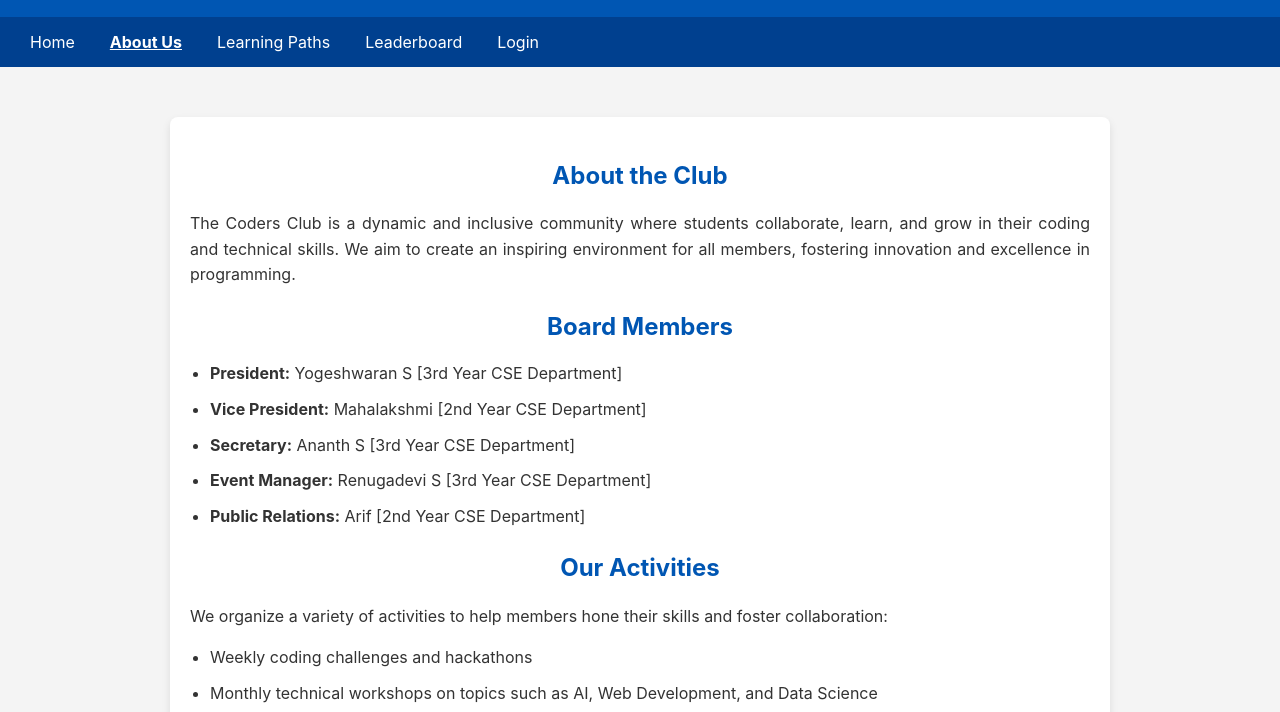
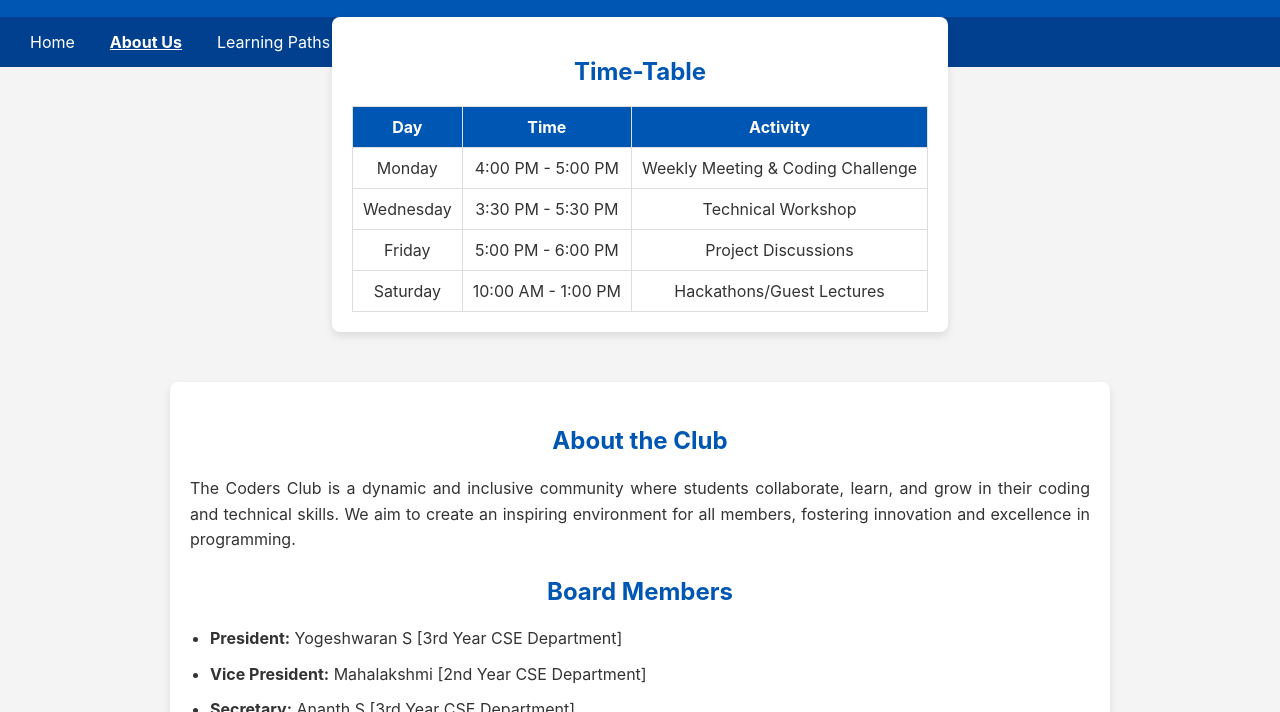
Before and after one commit to thecodersclub-mce/thecodersclub-mce.github.io, a plain HTML site: page about.html in a window 1280 px wide. Shown: the part 88-800 px from the top of the page. Drawn offline with Linux system fonts and the light colour scheme.

Commit message:
Update about.html

```diff
--- a/about.html
+++ b/about.html
@@ -4,14 +4,42 @@
     <meta charset="UTF-8">
     <meta name="viewport" content="width=device-width, initial-scale=1.0">
     <title>About Us - The Coders Club</title>
-    <!-- Link to Favicon -->
+    <!-- Link Favicon -->
     <link rel="icon" href="MCE_tab.png" type="image/png">
     <link rel="stylesheet" href="styles.css">
+    <style>
+        /* Adjust Time-Table Styling */
+        .time-table {
+            margin-top: -50px; /* Moves the table slightly above its default position */
+            max-width: 1000px; /* Ensures proper width for visibility */
+            padding: 20px; /* Adds spacing around table */
+            background-color: white;
+            box-shadow: 0 4px 8px rgba(0, 0, 0, 0.1); /* Subtle shadow */
+            border-radius: 8px; /* Smooth edges */
+        }
+        .time-table h2 {
+            text-align: center;
+            color: #0056b3;
+        }
+        .time-table table {
+            width: 100%; /* Ensures table spans the container width */
+            border-collapse: collapse; /* Removes gaps between table borders */
+            text-align: center;
+        }
+        .time-table th, .time-table td {
+            padding: 10px;
+            border: 1px solid #ddd; /* Adds light border */
+        }
+        .time-table thead {
+            background-color: #0056b3;
+            color: white;
+        }
+    </style>
 </head>
 <body>
     <!-- Invisible Container -->
     <div class="invisible-container">
-        <!-- Blue Container (Header) -->
+        <!-- Blue Container -->
         <div class="blue-container">
             <img src="MCE_tab.png" alt="Logo" class="favicon-logo">
             <div class="titles">
@@ -29,36 +57,11 @@
             <a href="login.html">Login</a>
         </nav>
 
-        <!-- Main Content Section -->
-        <section class="content">
-            <h2>About the Club</h2>
-            <p>The Coders Club is a dynamic and inclusive community where students collaborate, learn, and grow in their coding and technical skills. We aim to create an inspiring environment for all members, fostering innovation and excellence in programming.</p>
-
-            <h2>Board Members</h2>
-            <ul>
-                <li><strong>President:</strong> Yogeshwaran S [3rd Year CSE Department]</li>
-                <li><strong>Vice President:</strong> Mahalakshmi [2nd Year CSE Department]</li>
-                <li><strong>Secretary:</strong> Ananth S [3rd Year CSE Department]</li>
-                <li><strong>Event Manager:</strong> Renugadevi S [3rd Year CSE Department]</li>
-                <li><strong>Public Relations:</strong> Arif [2nd Year CSE Department]</li>
-            </ul>
-
-            <h2>Our Activities</h2>
-            <p>We organize a variety of activities to help members hone their skills and foster collaboration:</p>
-            <ul>
-                <li>Weekly coding challenges and hackathons</li>
-                <li>Monthly technical workshops on topics such as AI, Web Development, and Data Science</li>
-                <li>Guest lectures by industry professionals</li>
-                <li>Project-based learning initiatives</li>
-                <li>Community service projects involving tech solutions</li>
-            </ul>
-        </section>
-
-        <!-- Time-Table Section -->
+        <!-- Time-Table Section (Moved Up) -->
         <section class="time-table">
             <h2>Time-Table</h2>
-            <table border="1" style="width: 100%; border-collapse: collapse; text-align: center;">
-                <thead style="background-color: #0056b3; color: white;">
+            <table>
+                <thead>
                     <tr>
                         <th>Day</th>
                         <th>Time</th>
@@ -90,6 +93,31 @@
             </table>
         </section>
 
+        <!-- Main Content Section -->
+        <section class="content">
+            <h2>About the Club</h2>
+            <p>The Coders Club is a dynamic and inclusive community where students collaborate, learn, and grow in their coding and technical skills. We aim to create an inspiring environment for all members, fostering innovation and excellence in programming.</p>
+
+            <h2>Board Members</h2>
+            <ul>
+                <li><strong>President:</strong> Yogeshwaran S [3rd Year CSE Department]</li>
+                <li><strong>Vice President:</strong> Mahalakshmi [2nd Year CSE Department]</li>
+                <li><strong>Secretary:</strong> Ananth S [3rd Year CSE Department]</li>
+                <li><strong>Event Manager:</strong> Renugadevi S [3rd Year CSE Department]</li>
+                <li><strong>Public Relations:</strong> Arif [2nd Year CSE Department]</li>
+            </ul>
+
+            <h2>Our Activities</h2>
+            <p>We organize a variety of activities to help members hone their skills and foster collaboration:</p>
+            <ul>
+                <li>Weekly coding challenges and hackathons</li>
+                <li>Monthly technical workshops on topics such as AI, Web Development, and Data Science</li>
+                <li>Guest lectures by industry professionals</li>
+                <li>Project-based learning initiatives</li>
+                <li>Community service projects involving tech solutions</li>
+            </ul>
+        </section>
+
         <!-- Footer Section -->
         <footer>
             <p>Created by The Coders Club</p>
```
